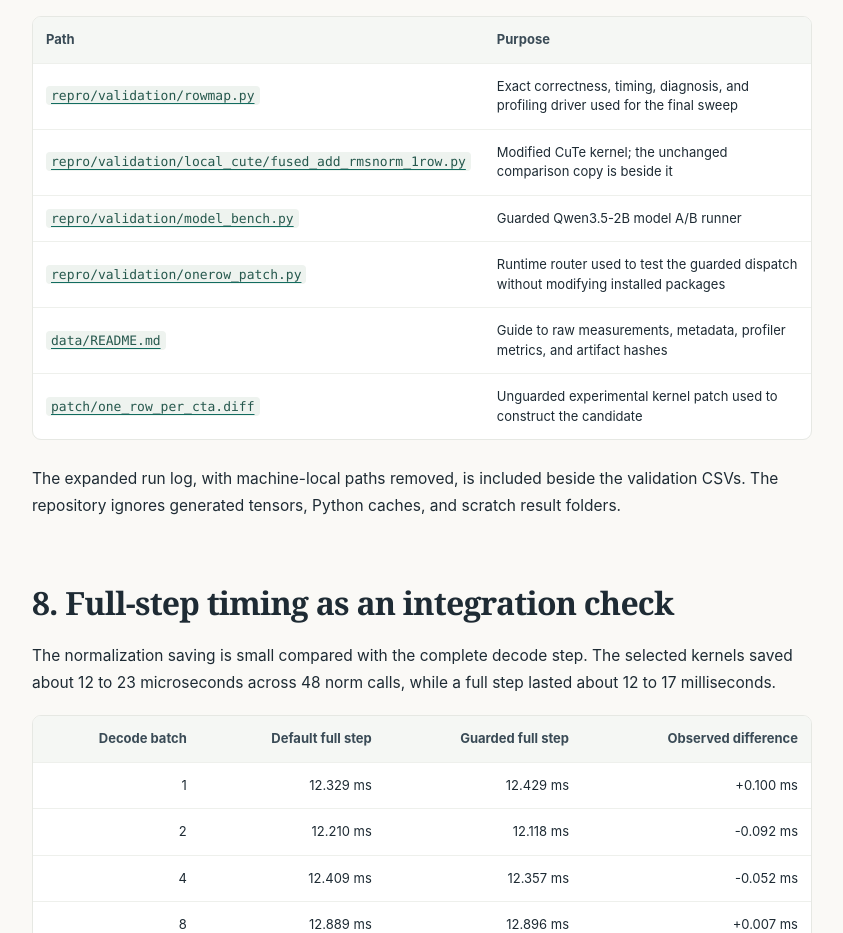
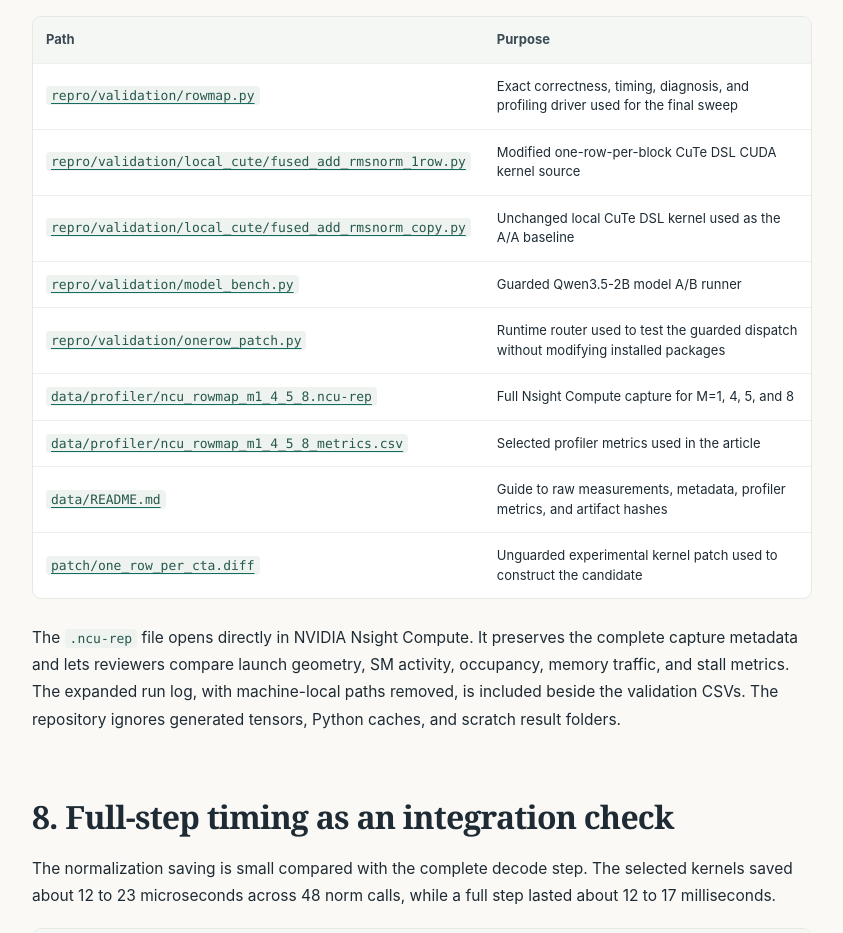
Before and after one commit to ravi-kot/flashinfer-small-m-rmsnorm, a plain HTML site: page index.html in a window 1280 px wide. Shown: the part 8545-9478 px from the top of the page, without its empty margins (12-855 px from the left). Drawn offline with Linux system fonts and the light colour scheme.

Commit message:
Add kernel sources and Nsight Compute report

```diff
--- a/index.html
+++ b/index.html
@@ -437,7 +437,11 @@ code{font:13px/1.5 ui-monospace,SFMono-Regular,Consolas,monospace;color:#26584d;
 </tr>
 <tr>
 <td style="text-align:left"><a href="repro/validation/local_cute/fused_add_rmsnorm_1row.py" target="_blank" rel="noopener noreferrer"><code>repro/validation/local_cute/fused_add_rmsnorm_1row.py</code></a></td>
-<td style="text-align:left">Modified CuTe kernel; the unchanged comparison copy is beside it</td>
+<td style="text-align:left">Modified one-row-per-block CuTe DSL CUDA kernel source</td>
+</tr>
+<tr>
+<td style="text-align:left"><a href="repro/validation/local_cute/fused_add_rmsnorm_copy.py" target="_blank" rel="noopener noreferrer"><code>repro/validation/local_cute/fused_add_rmsnorm_copy.py</code></a></td>
+<td style="text-align:left">Unchanged local CuTe DSL kernel used as the A/A baseline</td>
 </tr>
 <tr>
 <td style="text-align:left"><a href="repro/validation/model_bench.py" target="_blank" rel="noopener noreferrer"><code>repro/validation/model_bench.py</code></a></td>
@@ -446,6 +450,14 @@ code{font:13px/1.5 ui-monospace,SFMono-Regular,Consolas,monospace;color:#26584d;
 <tr>
 <td style="text-align:left"><a href="repro/validation/onerow_patch.py" target="_blank" rel="noopener noreferrer"><code>repro/validation/onerow_patch.py</code></a></td>
 <td style="text-align:left">Runtime router used to test the guarded dispatch without modifying installed packages</td>
+</tr>
+<tr>
+<td style="text-align:left"><a href="data/profiler/ncu_rowmap_m1_4_5_8.ncu-rep" target="_blank" rel="noopener noreferrer"><code>data/profiler/ncu_rowmap_m1_4_5_8.ncu-rep</code></a></td>
+<td style="text-align:left">Full Nsight Compute capture for M=1, 4, 5, and 8</td>
+</tr>
+<tr>
+<td style="text-align:left"><a href="data/profiler/ncu_rowmap_m1_4_5_8_metrics.csv" target="_blank" rel="noopener noreferrer"><code>data/profiler/ncu_rowmap_m1_4_5_8_metrics.csv</code></a></td>
+<td style="text-align:left">Selected profiler metrics used in the article</td>
 </tr>
 <tr>
 <td style="text-align:left"><a href="data/README.md" target="_blank" rel="noopener noreferrer"><code>data/README.md</code></a></td>
@@ -457,7 +469,7 @@ code{font:13px/1.5 ui-monospace,SFMono-Regular,Consolas,monospace;color:#26584d;
 </tr>
 </tbody>
 </table></div>
-<p>The expanded run log, with machine-local paths removed, is included beside the validation CSVs. The repository ignores generated tensors, Python caches, and scratch result folders.</p>
+<p>The <code>.ncu-rep</code> file opens directly in NVIDIA Nsight Compute. It preserves the complete capture metadata and lets reviewers compare launch geometry, SM activity, occupancy, memory traffic, and stall metrics. The expanded run log, with machine-local paths removed, is included beside the validation CSVs. The repository ignores generated tensors, Python caches, and scratch result folders.</p>
 <p><a id="full-decode"></a></p>
 <h2>8. Full-step timing as an integration check</h2>
 <p>The normalization saving is small compared with the complete decode step. The selected kernels saved about 12 to 23 microseconds across 48 norm calls, while a full step lasted about 12 to 17 milliseconds.</p>
```
Also changed, not shown: 4 other files.
